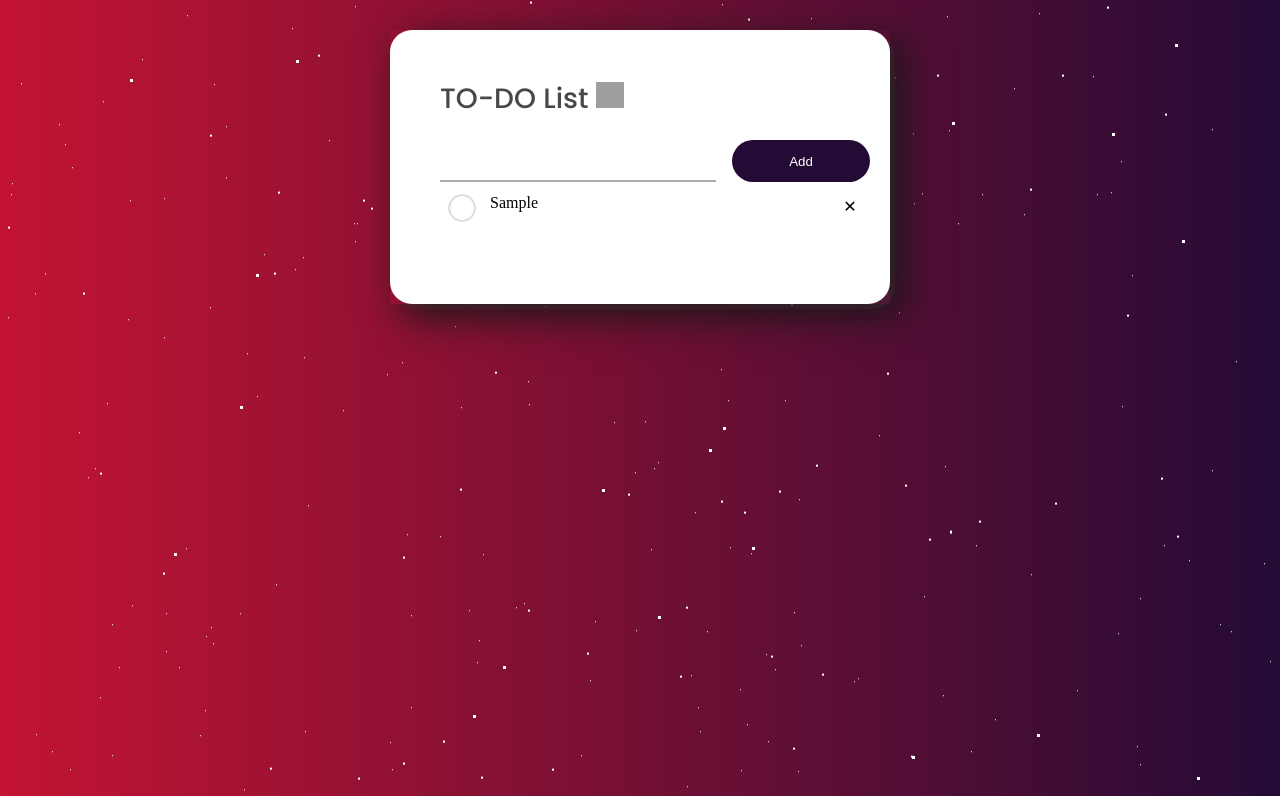
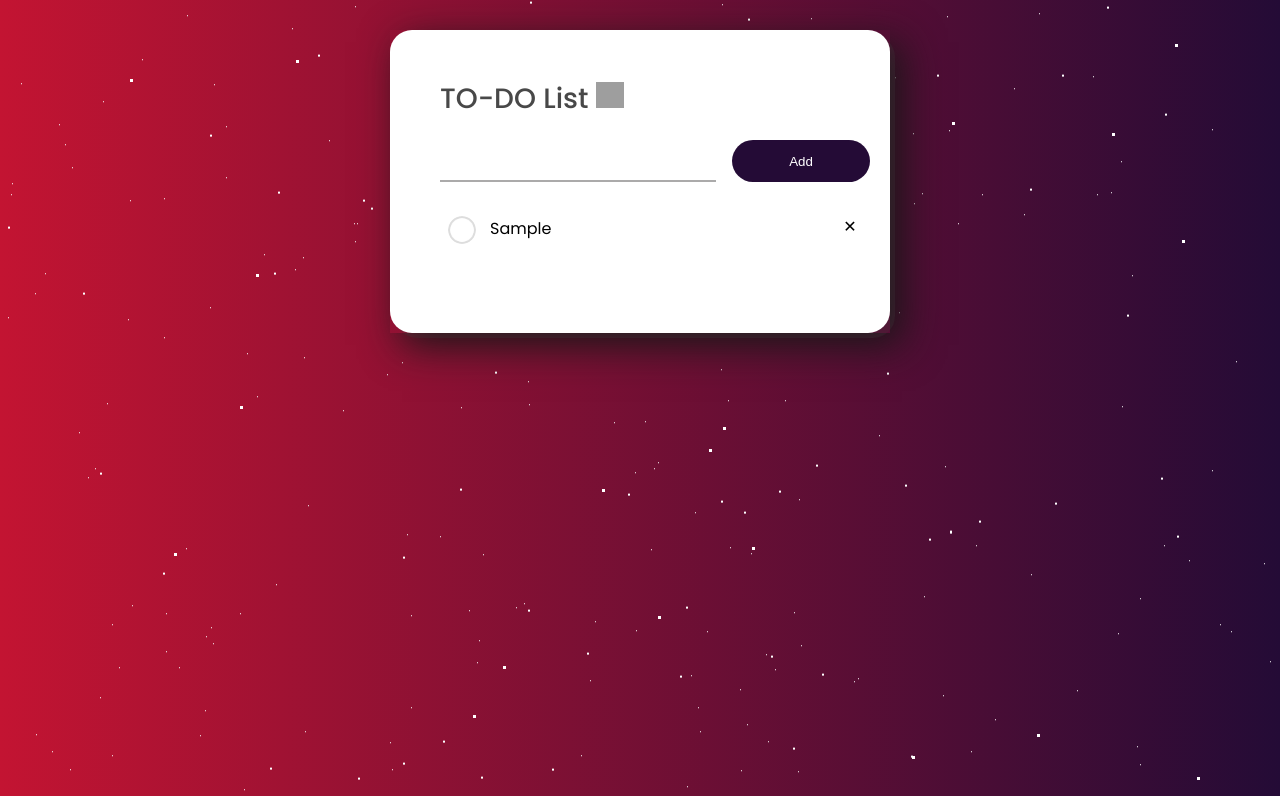
Before and after one commit to Sidhantpandey/TO-DO-App, a plain HTML site: page index.html in a window 1280 px wide. Both pictures are taken after typing "Sample" into the empty fields and a click on the button "Add". Shown: the top 796 px of the page. Drawn offline with Linux system fonts and the light colour scheme; grey boxes are pictures that could not be loaded.

Commit message:
new commit

```diff
--- a/index.html
+++ b/index.html
@@ -13,16 +13,11 @@
         rel="stylesheet">
 </head>
 <style>
-    .image {
-        margin-top: 350px;
-
-    }
-
-    .image img {
-        height: 400px;
-        width: 99vw;
-
-
+    ul li {
+        /* border: 2px solid red; */
+        font-size: 16px;
+        font-family: "Poppins", sans-serif;
+        font-style: normal;
     }
 </style>
 
--- a/style.css
+++ b/style.css
@@ -627,9 +627,22 @@ body {
 
 }
 
+.image {
+    margin-top: 350px;
+
+}
+
+.image img {
+    height: 400px;
+    width: 99vw;
+
+
+}
+
 
 
 #add-btn {
+    margin-top:20px;
     border: none;
     color: rgb(75, 75, 75);
     border-radius: 22px;
@@ -641,7 +654,7 @@ body {
 
 #add-btn:hover{
     background-color: rgb(5, 93, 11);
-    transition: 0.4s;
+    transition: 0.01s;
     box-shadow: 3px 3px 12px rgb(49, 49, 49);
 }
 #wrap {
@@ -663,9 +676,6 @@ body {
     margin-top:20px;
 
 }
-#add-btn{
-    margin-top:20px;
-}
 
 
 #wrap input:hover {
@@ -685,9 +695,15 @@ body {
 
 }
 
+#list-container{
+    margin-top:22px;
+}
+
 ul li {
     list-style: none;
     font-size: 16px;
+    font-family: "Poppins", sans-serif;
+    font-style: normal;
     padding: 12px 8px 12px 50px;
     cursor: pointer;
     user-select: none;
@@ -719,8 +735,8 @@ ul li.checked::before {
 
 ul li span {
     position: absolute;
-    right: 0;
-    top: 5px;
+    right: 0px;
+    top: 3px;
     width: 40px;
     height: 40px;
     color: black;
```
